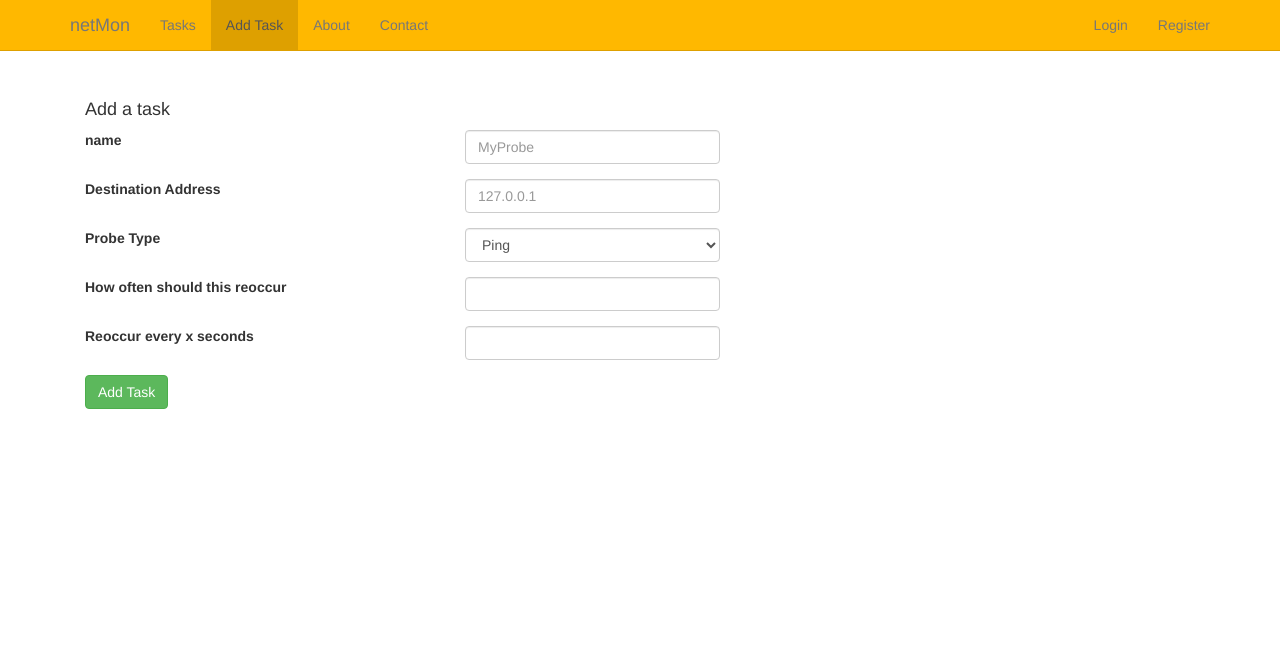
After one commit to thiezn/netMon, a Flask app: page /tasks/add in a window 1280 px wide. The commit adds this page. Shown: the top 649 px of the page. Run offline with Flask 2, Linux system fonts and the light colour scheme; parts of the project's set-up code (start-up, migrations or seed data) failed here and were passed over; some libraries are stand-ins or nearby versions.

Commit message:
Added frontend form for adding new task
The add task page will allow you to submit a new task to the database.
The backend will have to periodically retrieve new tasks from the
database and schedule them in. The backend part is not arranged yet and
submitting the form will just return you to the same add task page with
the filled in values

```diff
--- a/frontend/app/forms.py
+++ b/frontend/app/forms.py
@@ -1,5 +1,7 @@
 from flask.ext.wtf import Form
-from wtforms import StringField, PasswordField, TextAreaField, BooleanField
+from wtforms import (StringField, PasswordField,
+                     TextAreaField, BooleanField,
+                     IntegerField, SelectField)
 from wtforms.validators import DataRequired, Length, Email, InputRequired
 
 
@@ -28,3 +30,14 @@ class LoginForm(Form):
                              InputRequired("Please provide a password"),
                              Length(min=6, message=(u'Password too short'))])
     remember_me = BooleanField('Remember me', default=False)
+
+
+class TaskForm(Form):
+    name = StringField('name')
+    probe_type = SelectField('Probe Type',
+                             choices=[('PingProbe', 'Ping'),
+                                      ('TraceProbe', 'Trace')])
+    dest_addr = StringField('Destination Address',
+                            validators=[DataRequired('Please provide valid IP')])
+    recurrence_count = IntegerField('How often should this reoccur')
+    recurrence_time = IntegerField('Reoccur every x seconds')
--- /dev/null
+++ b/frontend/app/templates/add_task.html
@@ -0,0 +1,59 @@
+{% extends "layout.html" %}
+{% block content %}
+<form action="{{url_for('add_task')}}" class="form-horizontal" method="POST">
+        {{ form.hidden_tag() }}
+        <div class="heading">
+          <h4 class="form-heading">Add a task</h4>
+        </div>
+
+        <div class="form-group {% if form.name.errors %} has-error {% endif %}">
+          {{ form.name.label(class="col-sm-4") }}
+          <div class="col-sm-3">
+            {{ form.name(placeholder="MyProbe", class="form-control") }}
+          </div>
+          <p class="col-sm-5 help-block">
+          {{ form.name.errors[0] }}
+        </div>
+
+        <div class="form-group {% if form.dest_addr.errors %} has-error {% endif %}">
+          {{ form.dest_addr.label(class="col-sm-4") }}
+          <div class="col-sm-3">
+            {{ form.dest_addr(placeholder="127.0.0.1", class="form-control") }}
+          </div>
+          <p class="col-sm-5 help-block">
+          {{ form.dest_addr.errors[0] }}
+        </div>
+
+        <div class="form-group {% if form.probe_type.errors %} has-error {% endif %}">
+          {{ form.probe_type.label(class="col-sm-4") }}
+          <div class="col-sm-3">
+            <select class="form-control">
+            {% for probe_type in form.probe_type %}
+                {{ probe_type }}
+            {% endfor %}
+            </select>
+          </div>
+        </div>
+
+        <div class="form-group {% if form.recurrence_count.errors %} has-error {% endif %}">
+          {{ form.recurrence_count.label(class="col-sm-4") }}
+          <div class="col-sm-3">
+            {{ form.recurrence_count(class="form-control") }}
+          </div>
+          <p class="col-sm-5 help-block">
+          {{ form.recurrence_count.errors[0] }}
+        </div>
+
+        <div class="form-group {% if form.recurrence_time.errors %} has-error {% endif %}">
+          {{ form.recurrence_time.label(class="col-sm-4") }}
+          <div class="col-sm-3">
+            {{ form.recurrence_time(class="form-control") }}
+          </div>
+          <p class="col-sm-5 help-block">
+          {{ form.recurrence_time.errors[0] }}
+        </div>
+
+
+        <button class="btn btn-success" type="submit">Add Task</button>
+</form>
+{% endblock %}
--- a/frontend/app/templates/layout.html
+++ b/frontend/app/templates/layout.html
@@ -48,7 +48,8 @@
         </div>
         <div class="navbar-collapse collapse">
           <ul class="nav navbar-nav">
-              <li {% if request.path=="/tasks" %} class="active" {% endif %}><a href="{{ url_for('tasks') }}">Tasks</a></l>
+             <li {% if request.path=="/tasks" %} class="active" {% endif %}><a href="{{ url_for('tasks') }}">Tasks</a></li>
+             <li {% if request.path=="/tasks/add" %} class="active" {% endif %}><a href="{{ url_for('add_task') }}">Add Task</a></li>
              <li {% if request.path=="/about" %} class="active" {% endif %}><a href="{{ url_for('about') }}">About</a></li>
 	         <li {% if request.path=="/contact" %} class="active" {% endif %}><a href="{{ url_for('contact') }}">Contact</a></li>
           </ul>
--- a/frontend/app/views.py
+++ b/frontend/app/views.py
@@ -1,7 +1,7 @@
 from flask import url_for, session, request, render_template, flash, redirect
 from app import app, db
 from app import hash_string
-from .forms import LoginForm, RegisterForm
+from .forms import LoginForm, RegisterForm, TaskForm
 from .models import User
 from flask.ext.login import login_user, logout_user
 from flask.ext.login import current_user, login_required
@@ -28,6 +28,23 @@ class TaskStorage:
     def get_task(self, task_id):
         """ Returns a single task """
         return self.tasks.find_one({"_id": ObjectId(task_id)})
+
+
+@app.route('/tasks/add', methods=['GET', 'POST'])
+def add_task():
+    """ Add a task to the database """
+    if request.method == 'POST':
+        form = TaskForm(request.form)
+        if form.validate():
+            pass
+
+        return render_template('add_task.html',
+                               form=form,
+                               title="Add Task")
+    else:
+        return render_template('add_task.html',
+                               form=TaskForm(),
+                               title="Add Task")
 
 
 @app.route('/tasks')
```
